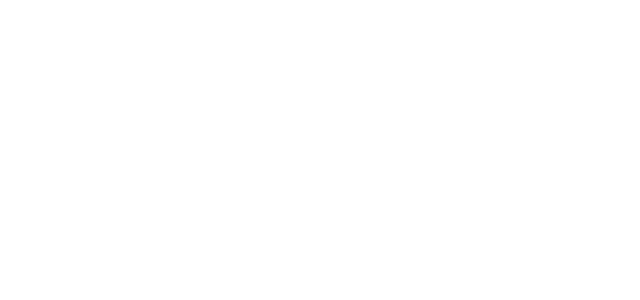
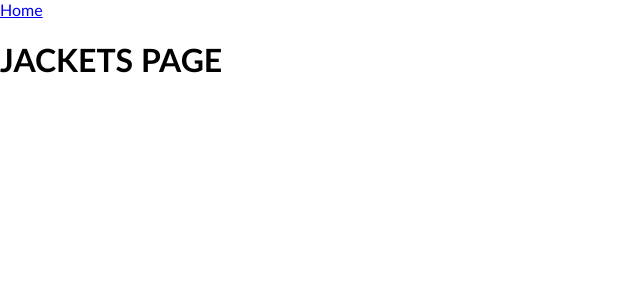
Before and after one commit to bcbeltran/e-commerce-project, a React (Create React App) app in the folder e-commerce-site/: page /shop/jackets in a window 1280 px wide. Before the commit this address had no page. Shown: the top 300 px of the page, without its empty margins (0-640 px from the left). Built offline with nearby package versions, Linux system fonts and the light colour scheme; a web font is replaced by a local one.

Commit message:
Added routing to the rest of the pages and linked back to the home page

```diff
--- a/e-commerce-site/src/App.js
+++ b/e-commerce-site/src/App.js
@@ -1,14 +1,11 @@
 import './App.css';
 import HomePage from './pages/homepage/homepage.component';
-import { Route, Routes } from 'react-router-dom';
-
-const HatsPage = () => {
-  return (
-    <div>
-      <h1>HATS PAGE</h1>
-    </div>
-  )
-}
+import { Route, Routes, Link } from 'react-router-dom';
+import HatsPage from './pages/hats/HatsPage';
+import JacketsPage from './pages/jackets/JacketsPage';
+import SneakersPage from './pages/sneakers/SneakersPage';
+import MensPage from './pages/mens/MensPage';
+import WomensPage from './pages/womens/WomensPage';
 
 function App() {
   return (
@@ -16,6 +13,10 @@ function App() {
     <Routes>
       <Route exact path='/' element={<HomePage />} />
       <Route path='/shop/hats' element={<HatsPage />} />
+      <Route path='/shop/jackets' element={<JacketsPage />} />
+      <Route path='/shop/sneakers' element={<SneakersPage />} />
+      <Route path='/shop/mens' element={<MensPage />} />
+      <Route path='/shop/womens' element={<WomensPage />} />
     </Routes>
     </div>
   );
--- /dev/null
+++ b/e-commerce-site/src/pages/hats/HatsPage.js
@@ -0,0 +1,13 @@
+import React from 'react';
+import { Link } from 'react-router-dom';
+
+const HatsPage = () => {
+	return (
+		<div>
+			<Link to="/">Home</Link>
+			<h1>HATS PAGE</h1>
+		</div>
+	);
+};
+
+export default HatsPage;
--- /dev/null
+++ b/e-commerce-site/src/pages/jackets/JacketsPage.js
@@ -0,0 +1,13 @@
+import React from "react";
+import { Link } from "react-router-dom";
+
+const JacketsPage = () => {
+	return (
+		<div>
+			<Link to="/">Home</Link>
+			<h1>JACKETS PAGE</h1>
+		</div>
+	);
+};
+
+export default JacketsPage;
--- /dev/null
+++ b/e-commerce-site/src/pages/mens/MensPage.js
@@ -0,0 +1,13 @@
+import React from "react";
+import { Link } from "react-router-dom";
+
+const MensPage = () => {
+	return (
+		<div>
+			<Link to="/">Home</Link>
+			<h1>MENS PAGE</h1>
+		</div>
+	);
+};
+
+export default MensPage;
--- /dev/null
+++ b/e-commerce-site/src/pages/sneakers/SneakersPage.js
@@ -0,0 +1,13 @@
+import React from "react";
+import { Link } from "react-router-dom";
+
+const SneakersPage = () => {
+	return (
+		<div>
+			<Link to="/">Home</Link>
+			<h1>SNEAKERS PAGE</h1>
+		</div>
+	);
+};
+
+export default SneakersPage;
--- /dev/null
+++ b/e-commerce-site/src/pages/womens/WomensPage.js
@@ -0,0 +1,13 @@
+import React from "react";
+import { Link } from "react-router-dom";
+
+const WomensPage = () => {
+	return (
+		<div>
+			<Link to="/">Home</Link>
+			<h1>WOMENS PAGE</h1>
+		</div>
+	);
+};
+
+export default WomensPage;
```
